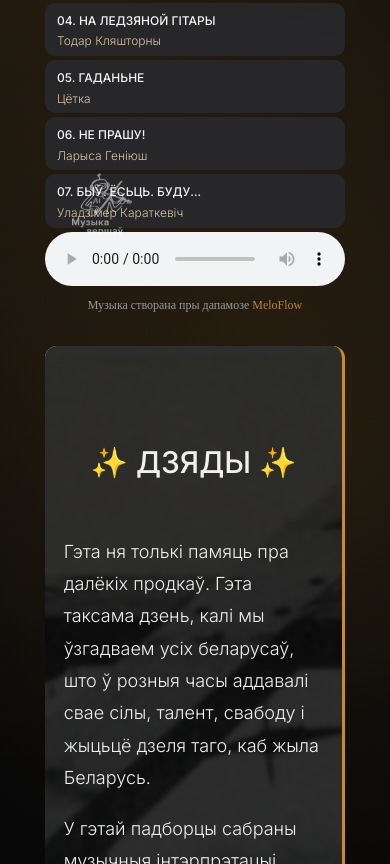
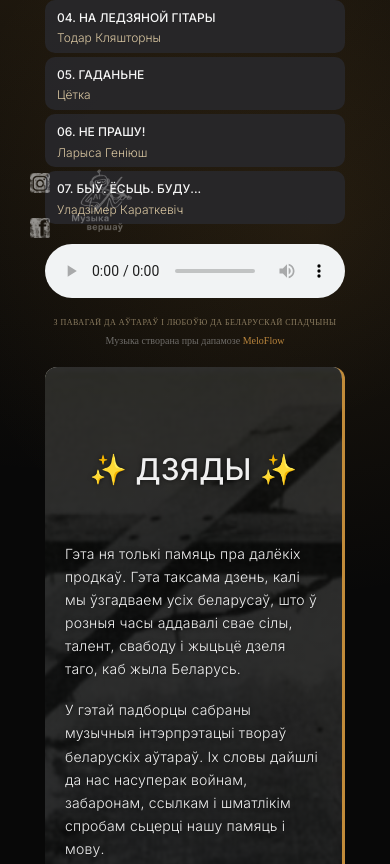
Before and after one commit to muzykaviersau/dziady-26, a plain HTML site: page index.html in a window 390 px wide. Shown: the part 580-1444 px from the top of the page. Drawn offline with Linux system fonts and the light colour scheme.

Commit message:
Finalize mobile layout and MV visibility

```diff
--- a/index.html
+++ b/index.html
@@ -31,6 +31,7 @@
     />
     <style>
       body {
+        min-height: 100vh;
         background:
           radial-gradient(
             circle at 20% 20%,
@@ -107,7 +108,6 @@
         font-size: 0.75em;
         margin: 0;
         line-height: 1.1;
-        font-family: Inter, Arial, sans-serif;
         font-family: "Inter", sans-serif;
         font-weight: 300; /* Light */
       }
@@ -119,12 +119,91 @@
         font-weight: 500; /* Medium */
       }
 
+      .music-panel {
+        position: absolute;
+
+        left: 0px;
+
+        width: calc(100% - 40px);
+
+        z-index: 2;
+      }
+
+      .playlist-panel {
+        position: absolute;
+
+        top: 3px;
+        left: 0;
+
+        width: 800px;
+
+        z-index: 2;
+      }
+      .player-panel {
+        position: absolute;
+
+        top: 407px;
+        left: 0;
+
+        width: 800px;
+
+        z-index: 2;
+      }
+      .credit-panel {
+        position: absolute;
+
+        top: 500px;
+        left: 0;
+
+        width: 800px;
+
+        z-index: 2;
+      }
+
+      .project-note {
+        text-align: center;
+        margin: 0;
+      }
+      .project-note .heritage {
+        font-size: 8px;
+        color: rgba(217, 195, 154, 0.6);
+        letter-spacing: 0.5px;
+      }
+      .project-note .project-credit {
+        margin-top: 8px;
+        font-size: 10px;
+        color: rgba(181, 181, 181, 0.55);
+      }
+      .project-note .project-credit a {
+        color: #b8843c;
+        text-decoration: none;
+      }
+
+      .project-note .project-credit a:hover {
+        color: #d8b36a;
+        text-decoration: underline;
+      }
+
+      .divider-line {
+        position: absolute;
+
+        left: 58%;
+
+        top: -67px;
+
+        height: 900px;
+
+        width: 1px;
+
+        background: rgba(216, 179, 106, 0.25);
+      }
       .now {
         color: #d8d8d8;
         font-size: 1.05em;
         width: 450px;
       }
       .layout {
+        min-height: 820px;
         display: flex;
         gap: 40px;
         max-width: 1400px;
@@ -146,7 +225,9 @@
         margin-left: 107px;
       }
       .left {
-        border-right: 1px solid rgba(216, 179, 106, 0.25);
+        background: transparent;
+        position: relative;
+        overflow: visible;
         padding-right: 80px;
         padding-left: 20px;
         flex: 5;
@@ -157,33 +238,57 @@
         text-shadow: 0 0 10px rgba(217, 195, 154, 0.25);
       }
       .right {
-        transform: translate(30px, 0px);
+        transform: translate(19px, 0px);
       }
+
       .description {
-        width: 500px;
-        max-width: 500px;
+        width: 536px;
+        height: 890px;
+        max-width: 536px;
+
+        position: relative;
+        overflow: hidden;
 
         margin: 1px auto;
-
-        padding: 78% 5% 25% 5%;
-
-        color: #f0f0f0;
-        font-family: Inter;
-        font-size: 13px;
-        font-weight: 300;
-        line-height: 1.5;
-        letter-spacing: 0px;
-        background:
-          linear-gradient(rgba(0, 0, 0, 0.82), rgba(0, 0, 0, 0.82)),
-          url("kurapaty.jpg");
-        background-size: cover;
-        background-position: center 28%;
-        background-repeat: no-repeat;
 
         border-right: 3px solid #c18b3a;
         border-radius: 12px;
       }
+      .poem-bg {
+        position: absolute;
+        inset: 0;
 
+        background:
+          linear-gradient(rgba(0, 0, 0, 0.82), rgba(0, 0, 0, 0.82)),
+          url("kurapaty.jpg");
+
+        background-size: 255%;
+        background-position: center top;
+      }
+      .poem-text {
+        position: relative;
+
+        padding: 304px 25px 120px 25px;
+
+        font-family: Inter, sans-serif;
+        font-size: 14px;
+        font-weight: 300;
+
+        line-height: 1.65;
+        letter-spacing: 0.2px;
+
+        color: #f0f0f0;
+
+        text-shadow: 0 0 4px rgba(0, 0, 0, 0.6);
+
+        z-index: 2;
+      }
+      .poem-text strong {
+        color: #e5cfa0;
+      }
+      .poem-text p:last-child {
+        opacity: 0.75;
+      }
       .description p {
         text-align: left;
         margin-bottom: 8px;
@@ -233,8 +338,15 @@
         display: flex;
         align-items: center;
         gap: 4px;
+        visibility: hidden;
+        transition: opacity 0.8s ease;
+
+        opacity: 0;
+        z-index: 999;
+      }
+      .project-brand.poem-ending {
         opacity: 0.55;
-        z-index: 999;
+        visibility: visible;
       }
       .hero-info h1 {
         padding-left: 40px;
@@ -258,7 +370,6 @@
           box-shadow: 0 0 15px rgba(216, 179, 106, 0.25) !important;
         }
         .left {
-          border-right: none;
           padding-right: 0;
           padding-left: 0;
           width: 100%;
@@ -290,6 +401,19 @@
           margin-left: auto;
           margin-right: auto;
         }
+        .music-panel {
+          position: static;
+          width: 100%;
+        }
+        .playlist-panel,
+        .player-panel,
+        .credit-panel {
+          margin-top: 20px;
+          position: static;
+          width: 100%;
+          left: auto;
+          top: auto;
+        }
         .hero {
           max-width: 300px;
           margin-left: auto;
@@ -299,7 +423,6 @@
           font-size: 0.75em;
           margin: 0;
           line-height: 1.1;
-          font-family: Inter, Arial, sans-serif;
           font-family: "Inter", sans-serif;
           font-weight: 300; /* Light */
         }
@@ -327,6 +450,9 @@
         #visualizer {
           display: none;
         }
+        .divider-line {
+          display: none;
+        }
         .now {
           display: none;
         }
@@ -348,11 +474,11 @@
         .description {
           width: 300px;
           max-width: 300px;
+          height: auto;
           box-sizing: border-box;
 
           margin-left: auto;
           margin-right: auto;
-          padding: 27% 5% 30% 5%;
 
           font-family: "Inter", sans-serif;
           font-weight: 300; /* Light */
@@ -362,6 +488,24 @@
           border-right: 3px solid #c18b3a;
           background-size: cover;
           background-position: center;
+        }
+        .poem-bg {
+          background-repeat: no-repeat;
+          background-position: 55% center;
+
+          background-size: cover;
+        }
+        .poem-text {
+          position: relative;
+          left: 0;
+          top: 0;
+          width: auto;
+
+          padding: 90px 20px 80px 20px;
+
+          z-index: 2;
+
+          text-shadow: 0 0 4px rgba(0, 0, 0, 0.6);
         }
         .project-brand {
           position: fixed;
@@ -375,16 +519,22 @@
 
           transition: opacity 0.8s ease;
         }
-
-        .project-brand.poem-ending {
-          opacity: 0.55;
+        .social-icons {
+          opacity: 1;
           visibility: visible;
+          transform: translateY(0);
+          pointer-events: auto;
         }
         .social-icons img {
           width: 18px;
           height: 18px;
         }
-
+        .project-brand.poem-ending .social-icons {
+          opacity: 1 !important;
+          visibility: visible !important;
+          transform: translateY(0) !important;
+          pointer-events: auto !important;
+        }
         .mv-logo {
           height: 26px;
         }
@@ -427,8 +577,28 @@
       .mv-logo {
         height: 90px;
         width: auto;
+
+        opacity: 0.6;
+        transition:
+          opacity 0.3s ease,
+          filter 0.3s ease;
       }
+      .description::after {
+        content: "";
+        position: absolute;
+        left: 0;
+        right: 0;
+        bottom: 0;
+        height: 80px;
 
+        background: linear-gradient(
+          to bottom,
+          rgba(0, 0, 0, 0),
+          rgba(0, 0, 0, 0.85)
+        );
+
+        pointer-events: none;
+      }
       .project-brand.social-open .social-icons {
         opacity: 1;
         visibility: visible;
@@ -442,7 +612,9 @@
       }
 
       .project-brand:has(.mv-logo:hover) .mv-logo {
-        opacity: 0.25;
+        opacity: 1;
+
+        filter: brightness(1.2) drop-shadow(0 0 10px rgba(216, 179, 106, 0.4));
       }
 
       /* Навядзенне на Instagram */
@@ -486,41 +658,54 @@
           </div>
         </div>
 
-        <h2></h2>
+        <div class="music-panel">
+          <div class="playlist-panel">
+            <div id="playlist"></div>
+          </div>
 
-        <div id="playlist"></div>
+          <div class="player-panel">
+            <audio id="player" controls class="player"></audio>
+          </div>
 
-        <audio id="player" controls class="player"></audio>
-        <p style="text-align: center; font-size: 12px; color: #999">
+          <div class="credit-panel">
+            <div class="project-note">
+              <div class="heritage">
+                З ПАВАГАЙ ДА АЎТАРАЎ І ЛЮБОЎЮ ДА БЕЛАРУСКАЙ СПАДЧЫНЫ
+              </div>
+
+              <div class="project-credit">
                 Музыка створана пры дапамозе
-          <a
-            href="https://meloflow.ai"
-            target="_blank"
-            style="color: #b8843c; text-decoration: none"
-          >
-            MeloFlow
-          </a>
-        </p>
+                <a href="https://meloflow.ai"> MeloFlow </a>
               </div>
+            </div>
+          </div>
+        </div>
+      </div>
+
+      <div class="divider-line"></div>
+
       <div class="right">
         <div class="description">
+          <div class="poem-bg"></div>
+
+          <div class="poem-text">
             <div class="description-title">✨ ДЗЯДЫ ✨</div>
             <p>
-            Гэта ня толькі памяць пра далёкіх продкаў. Гэта таксама дзень, калі
-            мы ўзгадваем усіх беларусаў, што ў розныя часы аддавалі свае сілы,
-            талент, свабоду і жыцьцё дзеля таго, каб жыла Беларусь.
+              Гэта ня толькі памяць пра далёкіх продкаў. Гэта таксама дзень,
+              калі мы ўзгадваем усіх беларусаў, што ў розныя часы аддавалі свае
+              сілы, талент, свабоду і жыцьцё дзеля таго, каб жыла Беларусь.
             </p>
 
             <p>
               У гэтай падборцы сабраны музычныя інтэрпрэтацыі твораў беларускіх
-            аўтараў. Іх словы дайшлі да нас насуперак войнам, забаронам, ссылкам
-            і шматлікім спробам сьцерці нашу памяць і мову.
+              аўтараў. Іх словы дайшлі да нас насуперак войнам, забаронам,
+              ссылкам і шматлікім спробам сьцерці нашу памяць і мову.
             </p>
 
             <p>
-            На працягу стагодзьдзяў беларуская культура неаднаразова станавілася
-            мішэньню русіфікацыі і імпэрскай палітыкі. Аднак яна працягвала жыць
-            у слове, песьні і народнай памяці.
+              На працягу стагодзьдзяў беларуская культура неаднаразова
+              станавілася мішэньню русіфікацыі і імпэрскай палітыкі. Аднак яна
+              працягвала жыць у слове, песьні і народнай памяці.
             </p>
 
             <p>
@@ -534,7 +719,8 @@
               Сьветлай памяці продкам і ўсім беларусам, якія жылі, змагаліся і
               стваралі дзеля Бацькаўшчыны.
             </p>
-          <p>🕯️🍂</p>
+            <p class="mv-trigger">🕯️🍂</p>
+          </div>
         </div>
       </div>
       <!-- right -->
@@ -559,7 +745,13 @@
         </a>
       </div>
 
-      <img src="avatar MV-белы.png" alt="Музыка Вершаў" class="mv-logo" />
+      <a href="https://muzykaviersau.github.io/bibliateka/">
+        <img
+          src="avatar MV-белы.png"
+          alt="Бібліятэка Музыкі Вершаў"
+          class="mv-logo"
+        />
+      </a>
     </div>
     <script>
       const tracks = [
@@ -710,17 +902,19 @@
 
       brand.addEventListener("mouseenter", showSocials);
       brand.addEventListener("mouseleave", hideSocials);
-      const lastStanza = document.querySelector(".last-stanza");
+      const trigger = document.querySelector(".mv-trigger");
 
-      window.addEventListener("scroll", () => {
-        const rect = lastStanza.getBoundingClientRect();
+      window.addEventListener("scroll", updateBrand);
 
-        if (rect.bottom < window.innerHeight) {
+      function updateBrand() {
+        const rect = trigger.getBoundingClientRect();
+
+        if (rect.top <= window.innerHeight) {
           brand.classList.add("poem-ending");
         } else {
           brand.classList.remove("poem-ending");
         }
-      });
+      }
     </script>
   </body>
 </html>
```
Lines whose indentation alone changed are shown as unchanged.
